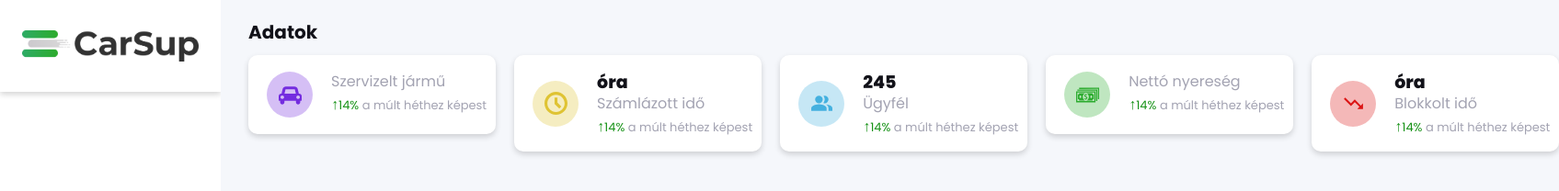
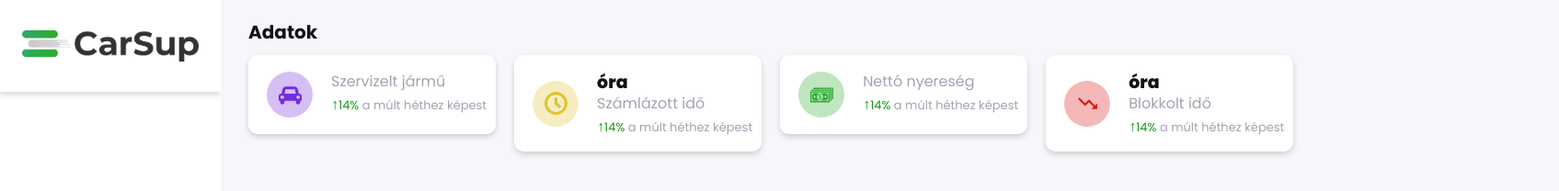
Before and after one commit to rdanka/carsup, an Angular app: page /dashboard in a window 1280 px wide. Shown: the top 208 px of the page at 92% size, 1695 px wide, since content can reach past the window. Built offline with nearby package versions, Linux system fonts and the light colour scheme; no server answers.

Commit message:
remove stat box

```diff
--- a/src/app/main-dash/overall-stats/overall-stats.component.html
+++ b/src/app/main-dash/overall-stats/overall-stats.component.html
@@ -18,13 +18,13 @@
       [title]="'Számlázott idő'"
       [viewBox]="'0 0 32 32'"
     ></statistic>
-    <statistic
+<!--     <statistic
           [color]="'#44B0DF'"
           [icon]="'M9 12.984q1.5 0 3.281 0.422t3.258 1.406 1.477 2.203v3h-16.031v-3q0-1.219 1.477-2.203t3.258-1.406 3.281-0.422zM15 12q-0.609 0-1.313-0.234 1.313-1.547 1.313-3.75 0-0.891-0.375-2.016t-0.938-1.781q0.703-0.234 1.313-0.234 1.641 0 2.813 1.195t1.172 2.836-1.172 2.813-2.813 1.172zM5.016 8.016q0-1.641 1.172-2.836t2.813-1.195 2.813 1.195 1.172 2.836-1.172 2.813-2.813 1.172-2.813-1.172-1.172-2.813zM16.688 13.125q2.484 0.375 4.406 1.383t1.922 2.508v3h-4.031v-3q0-2.297-2.297-3.891z'"
           [value]="245"
           [title]="'Ügyfél'"
           [viewBox]="'0 0 24 24'"
-      ></statistic>
+      ></statistic> -->
     <statistic
       [color]="'#2DAB2F'"
       [icon]="
```
